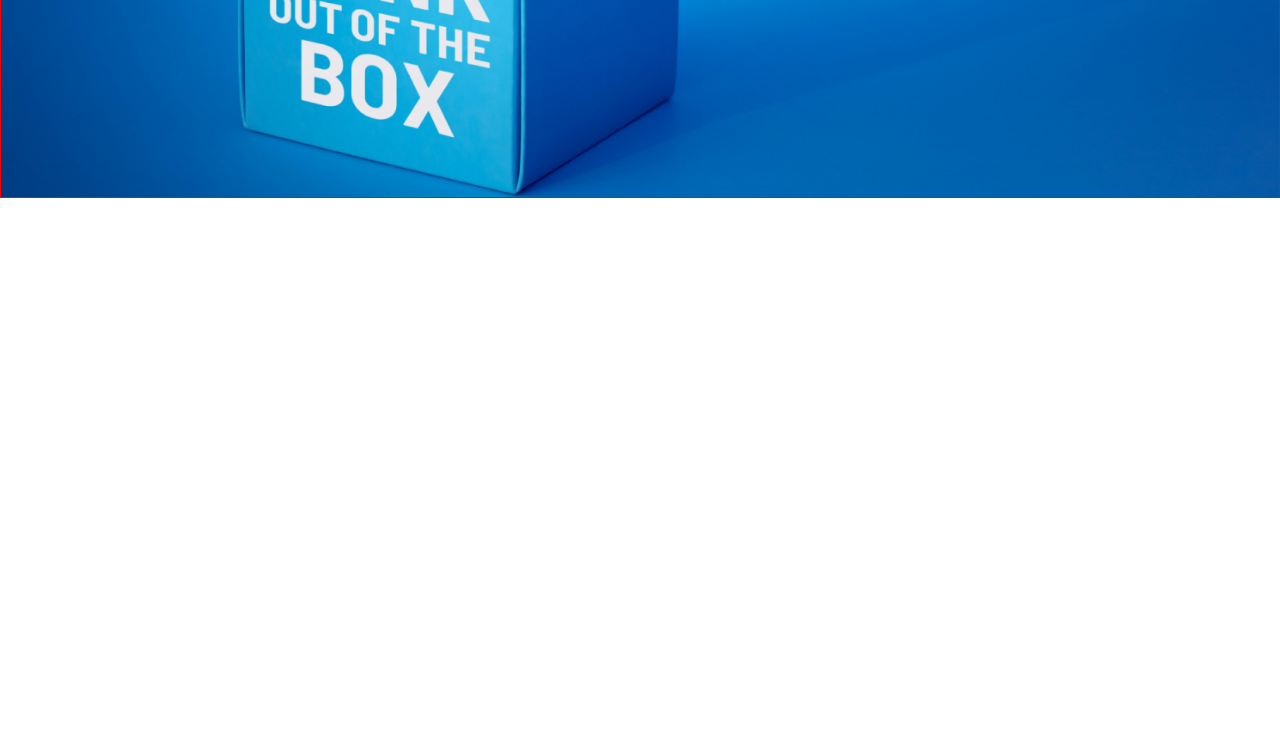
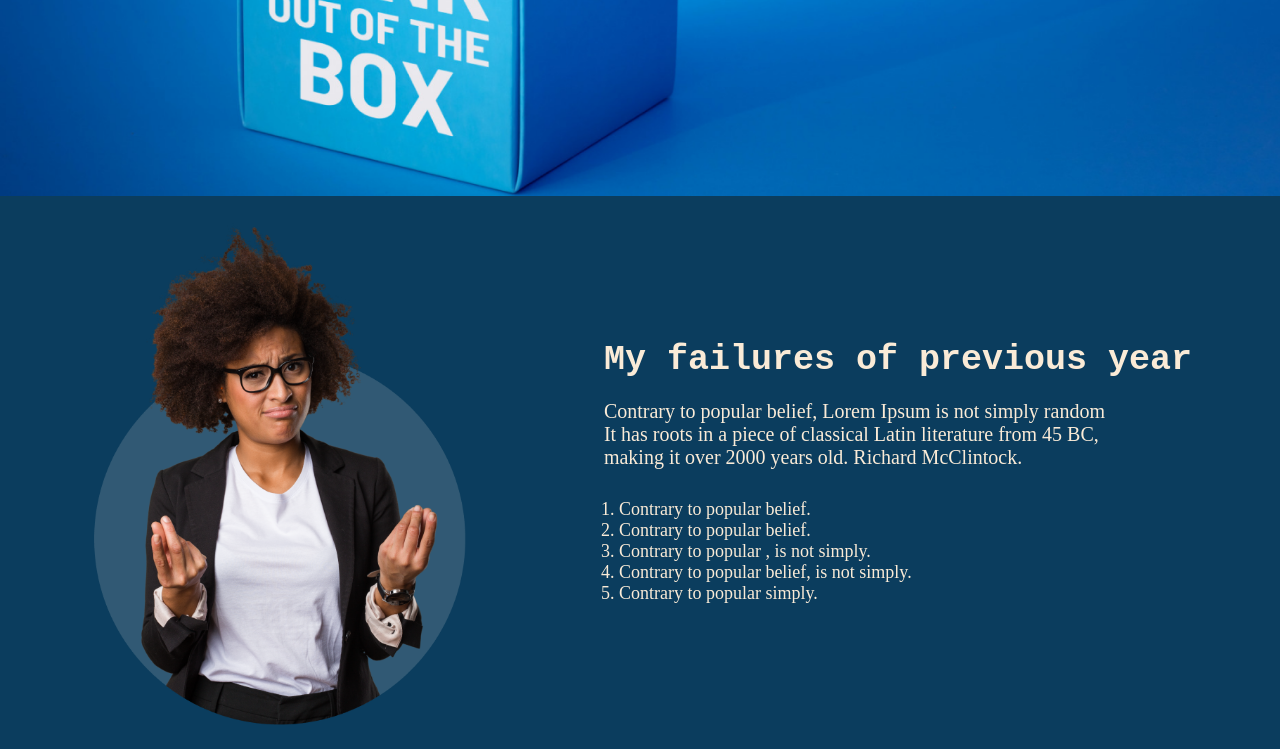
Before and after one commit to Tanay91/first-project, a plain HTML site: page index.html in a window 1280 px wide. Shown: the part 498-1247 px from the top of the page. Before the commit the page ends 800 px from the top, so only its background shows below. Drawn offline with Linux system fonts and the light colour scheme.

Commit message:
info section done

```diff
--- a/index.html
+++ b/index.html
@@ -15,13 +15,30 @@
                 <button class="btn"> Contact Us </button>
 
             </div>
-
-
-
-
         </div>
     </header>
-    <main></main>
+    <main>
+        <section>
+            <div class="info-section">
+                <div class="info-photo">
+                    <img class="photo" src="images/person.png">
+                </div>
+                <div class="info-text-head">
+                    <h1 class="info-head">My failures of previous year</h1>
+                    <div class="info-text">Contrary to popular belief, Lorem Ipsum is not simply random <br> It has roots in a piece of classical Latin literature from 45 BC,<br> making it over 2000 years old. Richard McClintock.</div>
+                    <div class="info-list">
+                        <ol>
+                            <li>Contrary to popular belief.</li>
+                            <li>Contrary to popular belief.</li>
+                            <li>Contrary to popular , is not simply.</li>
+                            <li>Contrary to popular belief, is not simply.</li>
+                            <li>Contrary to popular simply.</li>
+                        </ol>
+                    </div>
+                </div>
+            </div>
+        </section>
+    </main>
     <footer></footer>
 
 </body>
--- a/styles/first-projects.css
+++ b/styles/first-projects.css
@@ -15,7 +15,6 @@
 .main-container{
     display:flex;
     justify-content:end;
-    border: 1px solid red;
     padding: 200px;
     text-align: end;
     background-image: url('../images/banner/banner3.png');
@@ -39,3 +38,35 @@
     padding: 5px;
     color: wheat;
 }
+
+.photo{
+    width: 400px;
+
+}
+.info-section{
+    display: flex;
+    align-items: center;
+    justify-content: space-around;
+    margin-top: 30px 30px;
+    padding: 20px;
+    background-color: rgb(11, 61, 94);
+    color: antiquewhite;
+
+}
+.info-head{
+    font-size: 35px;
+    padding: 10px;
+    font-family: 'Courier New', Courier, monospace;
+}
+.info-text{
+
+    padding: 10px;
+    font-size: 20px;
+    margin-bottom: 10px;
+
+}
+.info-list{
+    padding:10px;
+    font-size: 18px;
+    margin-left: 15px;
+}
```
